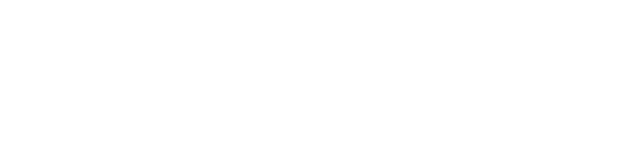
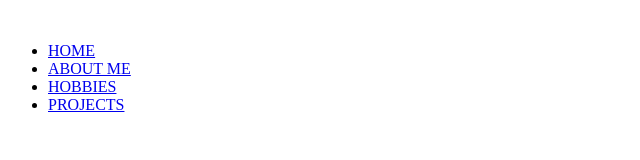
Before and after one commit to uwishemajustine/PORTFOLIO-3, a plain HTML site: page index/index.html in a window 1280 px wide. Shown: the whole page, without its empty margins (0-640 px from the left). Drawn offline with Linux system fonts and the light colour scheme; files that its build step writes are made by us from their sources.

Commit message:
add navigation bar links

```diff
--- a/index/index.html
+++ b/index/index.html
@@ -6,8 +6,17 @@
     <meta http-equiv="X-UA-Compatible" content="ie=edge">
     <title>Portfolio</title>
     <link rel="stylesheet" href ="css/style.css"/>
+    <link rel="stylesheet" href="css/font-awesome.min.css">
 </head>
 <body>
-
+    <section id="home">
+        <br>
+        <ul>
+            <li><a class=active href="#home">HOME</a></li>
+            <li><a href="#About me">ABOUT ME</a></li>
+            <li><a href="#Hobbies">HOBBIES</a></li>
+            <li><a href="#Projects">PROJECTS</a></li>
+        </ul>
+    </section>
 </body>
 </html>
```
